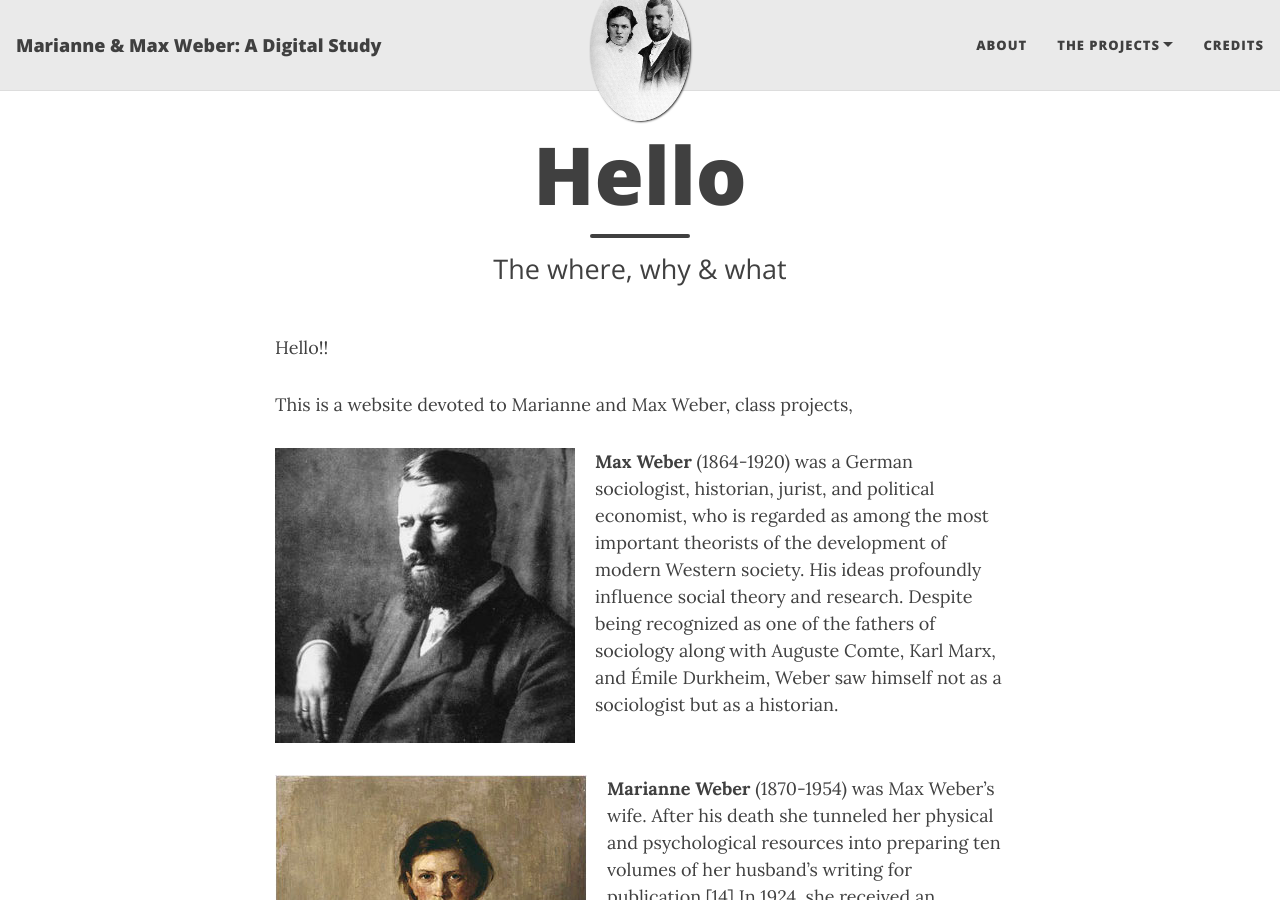
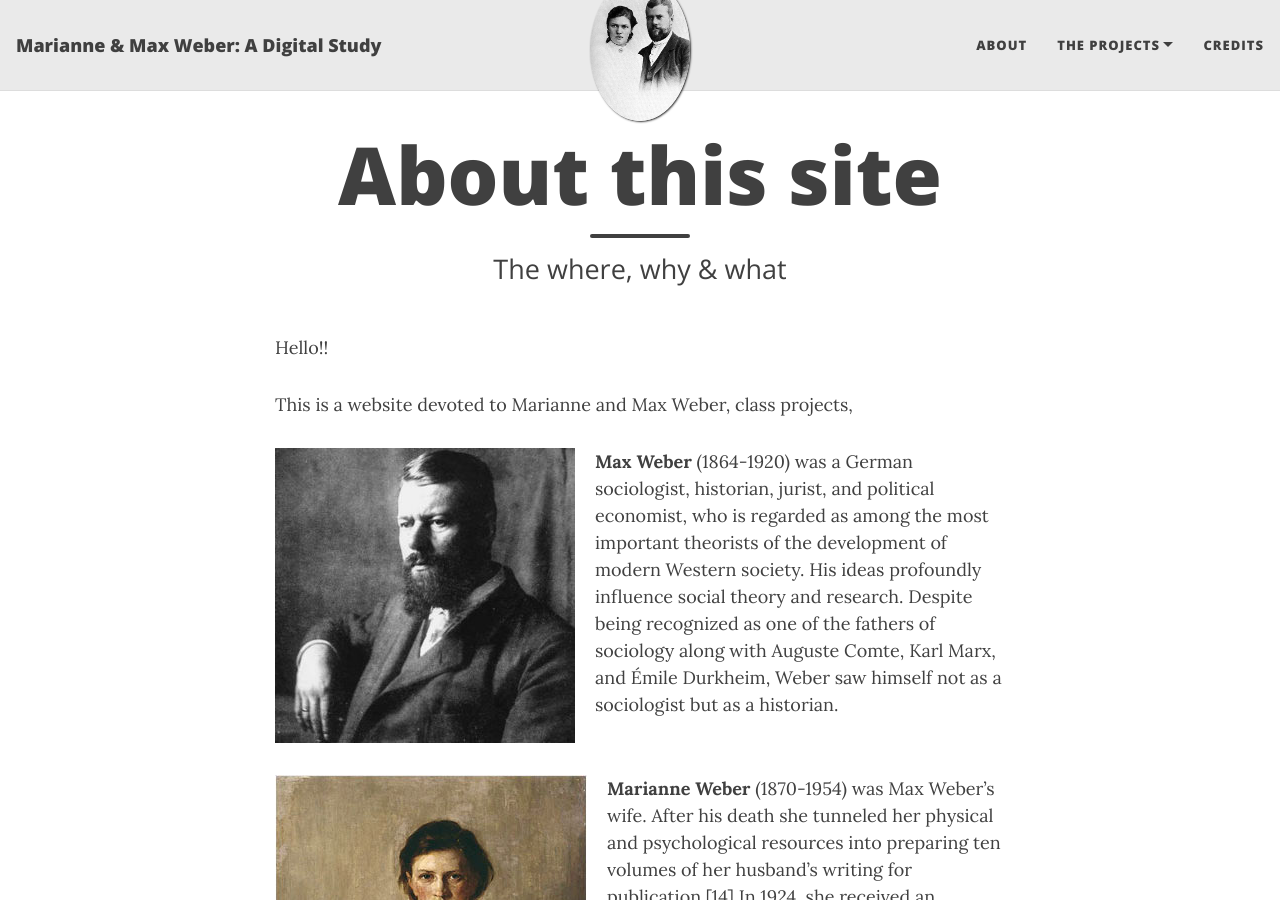
Before and after one commit to rosariorogel/weberweb, a Jekyll site: the page built from _pages/about.md, in a window 1280 px wide and 900 px high. Built offline with Jekyll 4.4.1, drawn with Linux system fonts in a browser that asks for light colours; nearby versions of some CDN libraries.

Commit message:
Update about.md

```diff
--- a/_pages/about.md
+++ b/_pages/about.md
@@ -1,6 +1,6 @@
 ---
 layout: page
-title: Hello
+title: About this site
 subtitle: The where, why & what
 permalink: about
 ---
```
